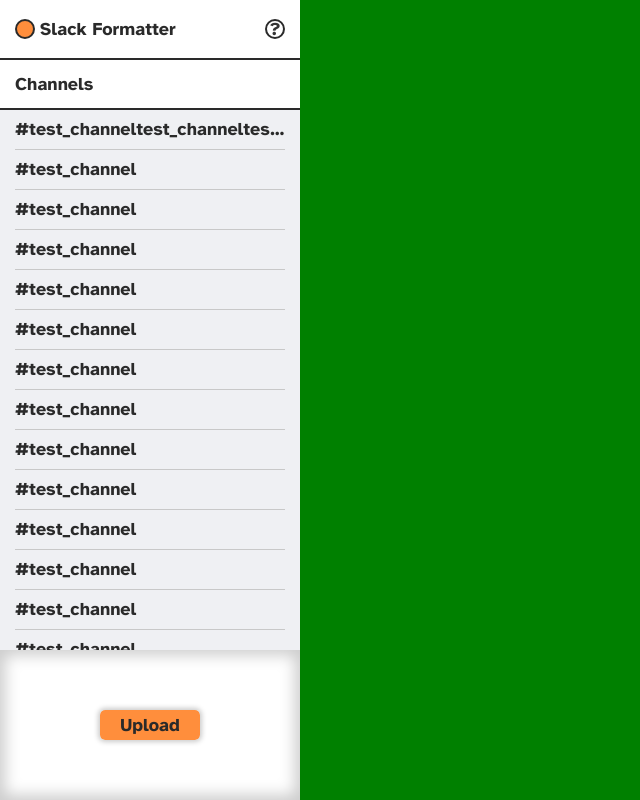
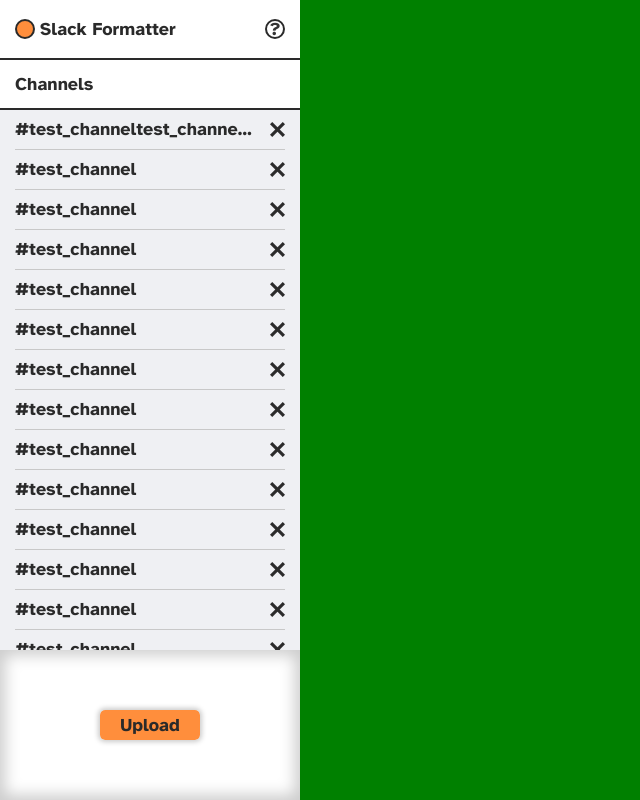
Before and after one commit to aratius/SlackJsonFormatter, a Next.js app: page / in a window 1280 px wide. Shown: the whole page, without its empty margins (0-640 px from the left). Built offline with nearby package versions, Linux system fonts and the light colour scheme.

Commit message:
バツボタン

```diff
--- a/src/components/react/channelList/channelList.tsx
+++ b/src/components/react/channelList/channelList.tsx
@@ -16,25 +16,82 @@
             <div className={styles.container}>
                 <h3 className={styles.title}>Channels</h3>
                 <ul className={styles.channelList}>
-                    <li className={styles.channelList__item}><span>#test_channeltest_channeltest_channel</span></li>
-                    <li className={styles.channelList__item}><span>#test_channel</span></li>
-                    <li className={styles.channelList__item}><span>#test_channel</span></li>
-                    <li className={styles.channelList__item}><span>#test_channel</span></li>
-                    <li className={styles.channelList__item}><span>#test_channel</span></li>
-                    <li className={styles.channelList__item}><span>#test_channel</span></li>
-                    <li className={styles.channelList__item}><span>#test_channel</span></li>
-                    <li className={styles.channelList__item}><span>#test_channel</span></li>
-                    <li className={styles.channelList__item}><span>#test_channel</span></li>
-                    <li className={styles.channelList__item}><span>#test_channel</span></li>
-                    <li className={styles.channelList__item}><span>#test_channel</span></li>
-                    <li className={styles.channelList__item}><span>#test_channel</span></li>
-                    <li className={styles.channelList__item}><span>#test_channel</span></li>
-                    <li className={styles.channelList__item}><span>#test_channel</span></li>
-                    <li className={styles.channelList__item}><span>#test_channel</span></li>
-                    <li className={styles.channelList__item}><span>#test_channel</span></li>
-                    <li className={styles.channelList__item}><span>#test_channel</span></li>
-                    <li className={styles.channelList__item}><span>#test_channel</span></li>
-                    <li className={styles.channelList__item}><span>#test_channel</span></li>
+                    <li className={styles.channelList__item}>
+                        <span>#test_channeltest_channeltest_channel</span>
+                        <a href="#" className={styles.channelList__item__delete}></a>
+                    </li>
+                    <li className={styles.channelList__item}>
+                        <span>#test_channel</span>
+                        <a href="#" className={styles.channelList__item__delete}></a>
+                    </li>
+                    <li className={styles.channelList__item}>
+                        <span>#test_channel</span>
+                        <a href="#" className={styles.channelList__item__delete}></a>
+                    </li>
+                    <li className={styles.channelList__item}>
+                        <span>#test_channel</span>
+                        <a href="#" className={styles.channelList__item__delete}></a>
+                    </li>
+                    <li className={styles.channelList__item}>
+                        <span>#test_channel</span>
+                        <a href="#" className={styles.channelList__item__delete}></a>
+                    </li>
+                    <li className={styles.channelList__item}>
+                        <span>#test_channel</span>
+                        <a href="#" className={styles.channelList__item__delete}></a>
+                    </li>
+                    <li className={styles.channelList__item}>
+                        <span>#test_channel</span>
+                        <a href="#" className={styles.channelList__item__delete}></a>
+                    </li>
+                    <li className={styles.channelList__item}>
+                        <span>#test_channel</span>
+                        <a href="#" className={styles.channelList__item__delete}></a>
+                    </li>
+                    <li className={styles.channelList__item}>
+                        <span>#test_channel</span>
+                        <a href="#" className={styles.channelList__item__delete}></a>
+                    </li>
+                    <li className={styles.channelList__item}>
+                        <span>#test_channel</span>
+                        <a href="#" className={styles.channelList__item__delete}></a>
+                    </li>
+                    <li className={styles.channelList__item}>
+                        <span>#test_channel</span>
+                        <a href="#" className={styles.channelList__item__delete}></a>
+                    </li>
+                    <li className={styles.channelList__item}>
+                        <span>#test_channel</span>
+                        <a href="#" className={styles.channelList__item__delete}></a>
+                    </li>
+                    <li className={styles.channelList__item}>
+                        <span>#test_channel</span>
+                        <a href="#" className={styles.channelList__item__delete}></a>
+                    </li>
+                    <li className={styles.channelList__item}>
+                        <span>#test_channel</span>
+                        <a href="#" className={styles.channelList__item__delete}></a>
+                    </li>
+                    <li className={styles.channelList__item}>
+                        <span>#test_channel</span>
+                        <a href="#" className={styles.channelList__item__delete}></a>
+                    </li>
+                    <li className={styles.channelList__item}>
+                        <span>#test_channel</span>
+                        <a href="#" className={styles.channelList__item__delete}></a>
+                    </li>
+                    <li className={styles.channelList__item}>
+                        <span>#test_channel</span>
+                        <a href="#" className={styles.channelList__item__delete}></a>
+                    </li>
+                    <li className={styles.channelList__item}>
+                        <span>#test_channel</span>
+                        <a href="#" className={styles.channelList__item__delete}></a>
+                    </li>
+                    <li className={styles.channelList__item}>
+                        <span>#test_channel</span>
+                        <a href="#" className={styles.channelList__item__delete}></a>
+                    </li>
                 </ul>
             </div>
         )
--- a/src/styles/layout/sideBar/channelList.module.scss
+++ b/src/styles/layout/sideBar/channelList.module.scss
@@ -36,6 +36,7 @@
             display: flex;
             align-items: center;
             border-bottom: 0.5px solid rgb(200, 200, 200);
+            position: relative;
 
             &:last-child {
                 border-bottom: none;
@@ -44,12 +45,32 @@
             span {
                 width: 100%;
                 height: auto;
+                padding-right: 15px;
                 display: inline-block;
                 overflow-x: hidden;
                 white-space: nowrap;
                 text-overflow: ellipsis;
                 color: $black;
+                flex: 1;
+            }
+
+            &__delete {
+                width: 15px;
+                height: 15px;
+                // background-color: red;
+                position: relative;
+                background-image: url(/images/common/btn-delete.svg);  // ☓画像背景画像
+                background-repeat: no-repeat;
+                background-size: contain;
+                transition: all 0.2s;
+
+                &:hover {
+                    transform: rotate(90deg);
+                }
+
             }
         }
+
+
     }
 }
```
Also changed, not shown: public/images/common/btn-delete.svg (added).
